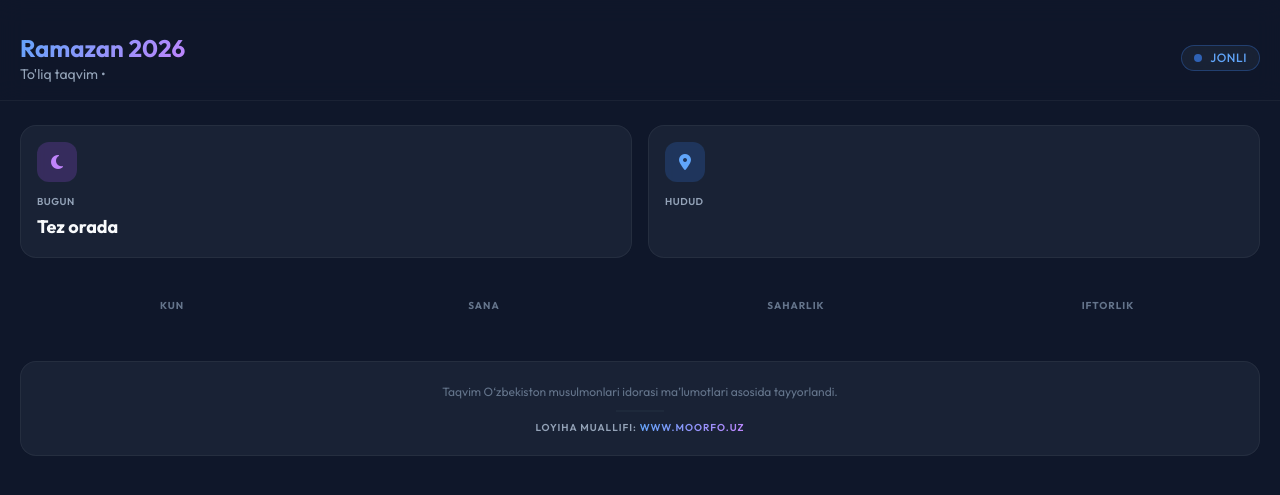
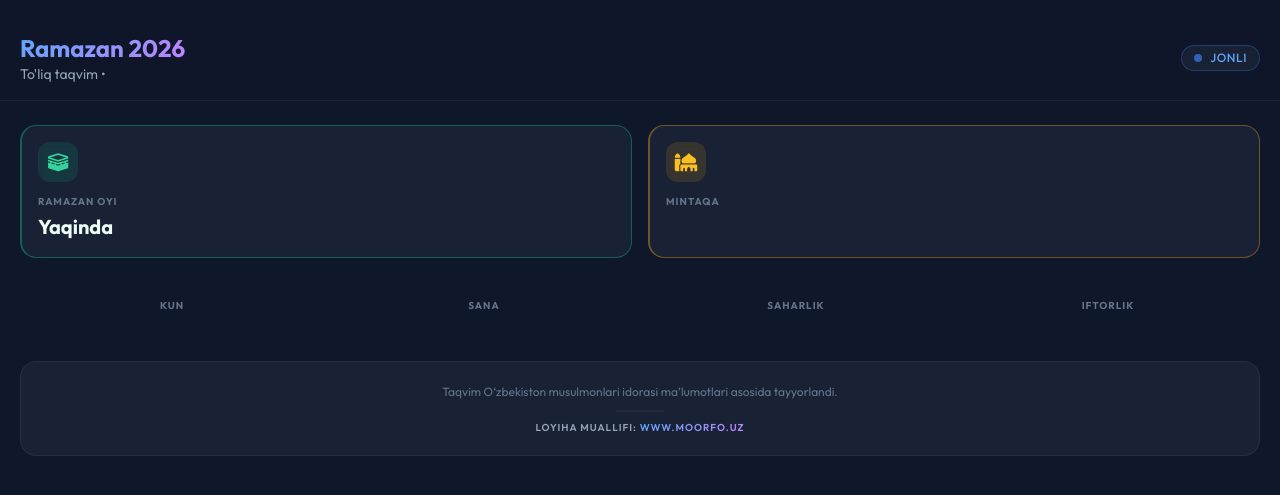
Before and after one commit to QuvonchbekBobojonov/ramazon2026, a FastAPI app: template templates/calendar.html in a window 1280 px wide. Shown: the top 495 px of the page. Run offline with FastAPI, Linux system fonts and the light colour scheme; the template is opened without the code that fills it, so the values that code supplies are empty; parts of the project's set-up code (start-up, migrations or seed data) failed here and were passed over; some libraries are stand-ins or nearby versions.

Commit message:
ui: update quick info grid with ramadan themes and emerald/gold colors

```diff
--- a/templates/calendar.html
+++ b/templates/calendar.html
@@ -71,7 +71,7 @@
         </div>
     </div>
 
-    <!-- Quick Info Grid -->
+    <!-- Ramadan Quick Stats -->
     <div class="px-5 mt-6 grid grid-cols-2 gap-4">
         {% set today_day = 0 %}
         {% for day in calendar %}
@@ -80,23 +80,29 @@
         {% endif %}
         {% endfor %}
 
-        <div class="glass rounded-2xl p-4">
-            <div class="w-10 h-10 rounded-xl bg-purple-500/20 flex items-center justify-center mb-3">
-                <i class="fas fa-moon text-purple-400"></i>
+        <div class="glass rounded-2xl p-4 border-l-2 border-emerald-500/40">
+            <div
+                class="w-10 h-10 rounded-xl bg-emerald-500/10 flex items-center justify-center mb-3 relative overflow-hidden">
+                <div class="absolute inset-0 bg-emerald-500/5 animate-pulse"></div>
+                <i class="fas fa-kaaba text-emerald-400 relative z-10 text-lg"></i>
             </div>
-            <p class="text-slate-400 text-[10px] uppercase tracking-wider font-semibold">Bugun</p>
-            <h2 class="text-lg font-bold mt-1">{% if today_day > 0 %}{{ today_day }}-kun{% else %}Tez orada{% endif %}
+            <p class="text-slate-500 text-[10px] uppercase tracking-widest font-bold">Ramazan Oyi</p>
+            <h2 class="text-xl font-bold mt-1 text-emerald-50">
+                {% if today_day > 0 %}{{ today_day }}-kun{% else %}Yaqinda{% endif %}
             </h2>
         </div>
 
-        <div class="glass rounded-2xl p-4">
-            <div class="w-10 h-10 rounded-xl bg-blue-500/20 flex items-center justify-center mb-3">
-                <i class="fas fa-location-dot text-blue-400"></i>
+        <div class="glass rounded-2xl p-4 border-l-2 border-amber-500/40">
+            <div
+                class="w-10 h-10 rounded-xl bg-amber-500/10 flex items-center justify-center mb-3 relative overflow-hidden">
+                <div class="absolute inset-0 bg-amber-500/5 animate-pulse"></div>
+                <i class="fas fa-mosque text-amber-400 relative z-10 text-lg"></i>
             </div>
-            <p class="text-slate-400 text-[10px] uppercase tracking-wider font-semibold">Hudud</p>
-            <h2 class="text-lg font-bold mt-1 truncate">{{ region|title }}</h2>
+            <p class="text-slate-500 text-[10px] uppercase tracking-widest font-bold">Mintaqa</p>
+            <h2 class="text-xl font-bold mt-1 truncate text-amber-50">{{ region|title }}</h2>
         </div>
     </div>
+
 
     <!-- Table Header -->
     <div class="px-5 mt-8 sticky top-[84px] z-10 py-2 bg-[#0f172a]">
```
